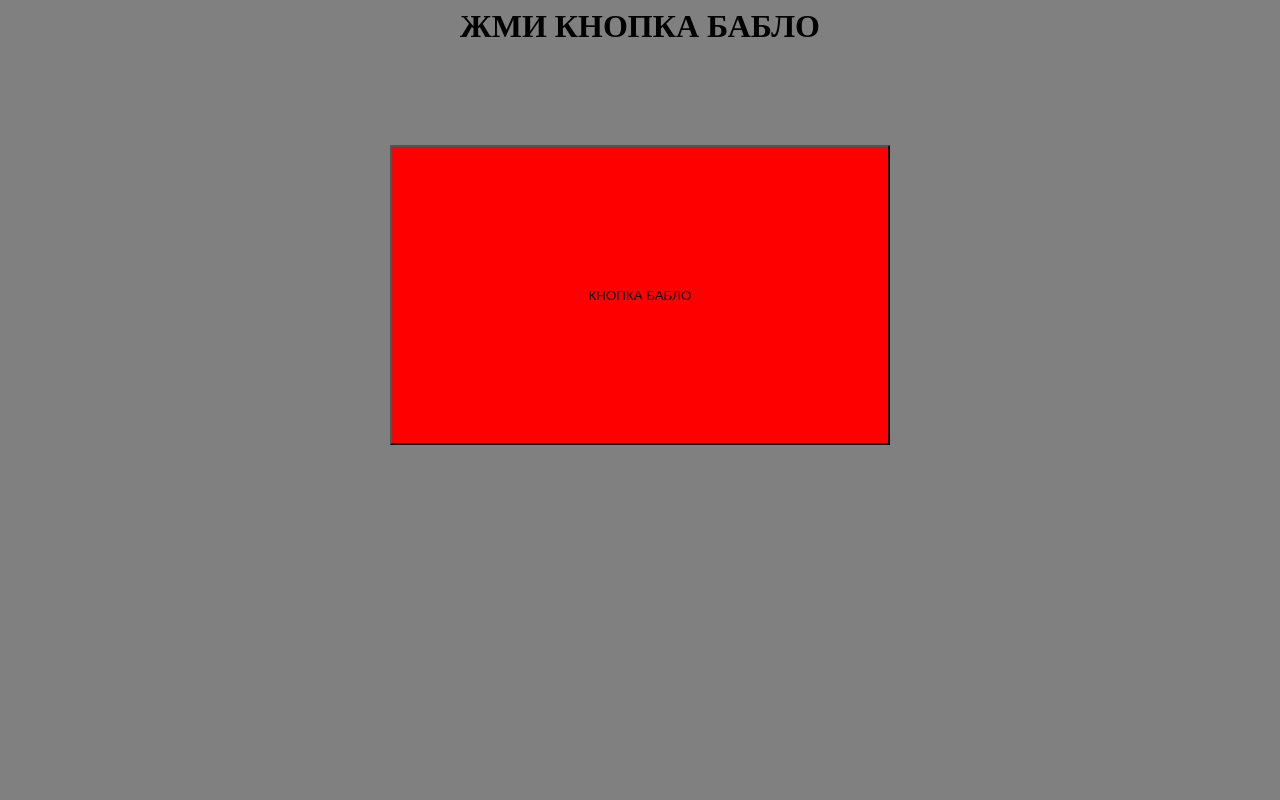
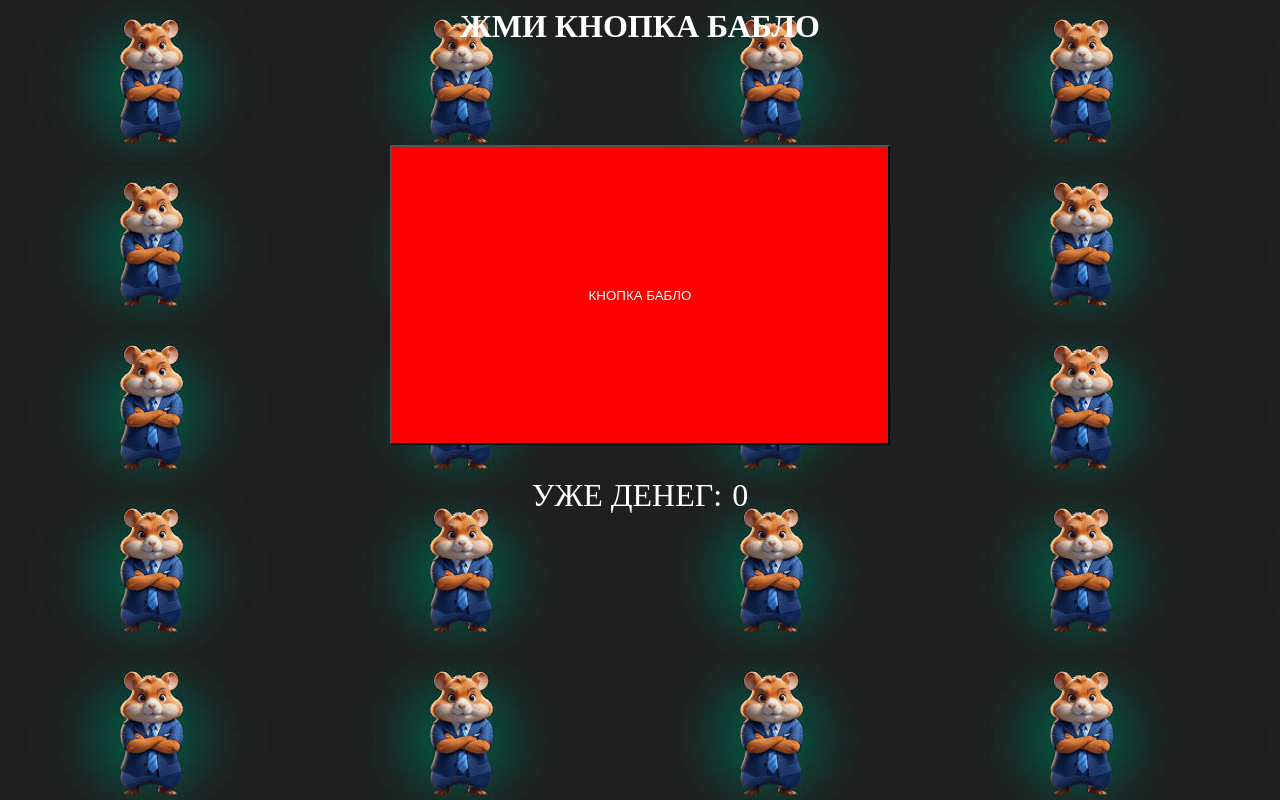
Before and after one commit to SpiceSommelier/ZHMI-KNOPKA-BABLO, a plain HTML site: page index.html in a window 1280 px wide. Drawn offline with Linux system fonts and the light colour scheme.

Commit message:
Add files via upload

```diff
--- a/index.html
+++ b/index.html
@@ -5,14 +5,51 @@
     <meta name="viewport" content="width=device-width, initial-scale=1.0" />
     <title>КНОПКА БАБЛО</title>
   </head>
-  <body style="background-color: gray; display: flex; flex-direction: column">
-    <h1 style="display: block; margin: auto; margin-bottom: 100px">
+  <body
+    style="
+      background-color: gray;
+      background-image: url(./images.jpg);
+      display: flex;
+      flex-direction: column;
+    "
+  >
+    <h1
+      style="display: block; margin: auto; margin-bottom: 100px; color: white"
+    >
       ЖМИ КНОПКА БАБЛО
     </h1>
     <button
-      style="width: 500px; height: 300px; margin: auto; background-color: red"
+      id="btn"
+      style="
+        width: 500px;
+        height: 300px;
+        margin: auto;
+        background-color: red;
+        color: white;
+      "
     >
       КНОПКА БАБЛО
     </button>
+    <div style="display: flex; margin: auto">
+      <p style="font-size: 32px; color: white">УЖЕ ДЕНЕГ:</p>
+      <div
+        id="output"
+        style="
+          margin-top: 32px;
+          margin-left: 10px;
+          font-size: 32px;
+          color: white;
+        "
+      >
+        0
+      </div>
+    </div>
+    <script>
+      const output = document.getElementById('output')
+      const btn = document.getElementById('btn')
+      btn.addEventListener('click', () => {
+        output.innerText = Number(output.innerText) + 1
+      })
+    </script>
   </body>
 </html>
```
Also changed, not shown: images.jpg (added).
